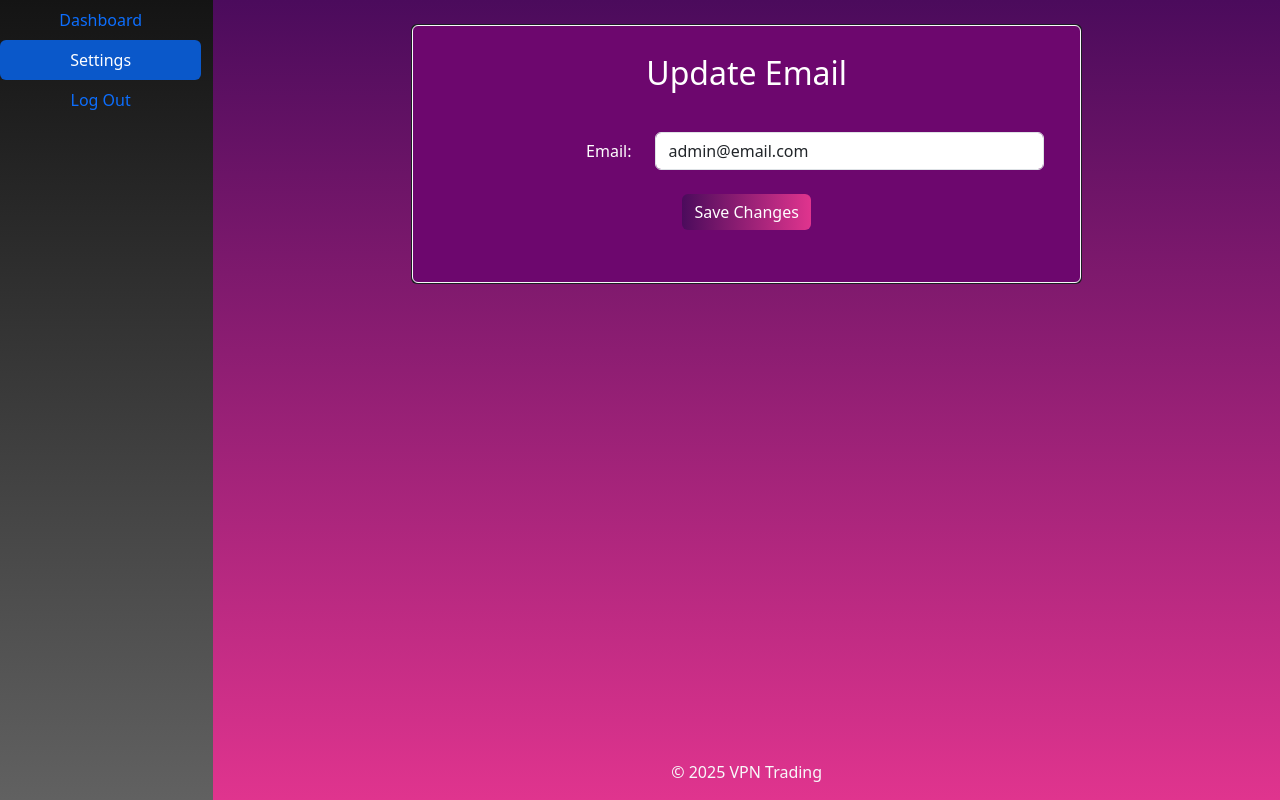
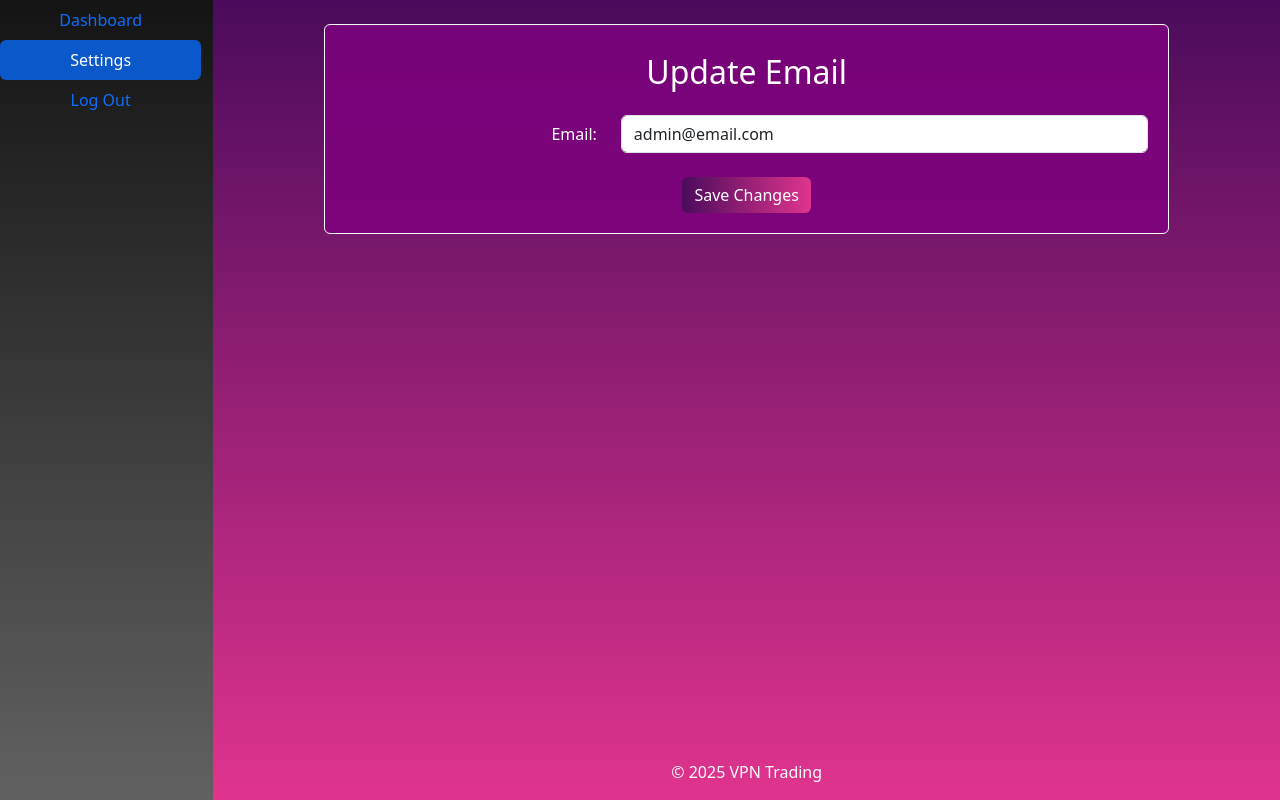
Before and after one commit to TrioStuds/Capstone-Git-Repo, a Flask app: page /admin_settings in a window 1280 px wide. Run offline with Flask 3, Linux system fonts and the light colour scheme; the visitor is signed in with stand-in values (Sample User, id 1).

Commit message:
updated admin settings page style to match the rest of the templates. changed the buttons on deposit, settings, and withdraw page to not span entire screen

```diff
--- a/templates/admin_settings.html
+++ b/templates/admin_settings.html
@@ -5,15 +5,10 @@
 {% block page_header %}Admin Settings{% endblock %}
 
 {% block content %}
-<body class="text-white">
-    <div class="dashboard-container">
-        <div class="main-content text-center mt-4">
-            <!-- Settings Grid -->
-            <div class="container mt-4">
+<div class="container mt-4 text-white">
     <div class="row justify-content-center">
-                    <!-- Admin Email Box -->
-                    <div class="col-md-8">
-                        <div class="card bg-dark text-white">
+        <div class="col-md-10">
+            <!-- Update Email Box -->
             <div class="border border-light rounded d-flex flex-column align-items-center"
                  style="background-color: rgba(128, 0, 128, 0.8); padding: 20px;">
                 <h2 class="mt-2 mb-4">Update Email</h2>
@@ -29,15 +24,14 @@
                             {% endfor %}
                         {% endif %}
                     {% endwith %}
-
                     <form method="POST" action="{{ url_for('admin_settings') }}">
                         <div class="mb-3 row align-items-center">
-                                            <label class="col-sm-4 text-end">Email:</label>
+                            <label class="col-sm-4 col-form-label text-end">Email:</label>
                             <div class="col-sm-8">
                                 <input type="email" class="form-control" name="email" value="{{ admin.email }}" required>
                             </div>
                         </div>
-                                        <div class="text-center mt-4 mb-3">
+                        <div class="text-center mt-4">
                             <button type="submit" class="btn btn-primary"
                                     style="background: linear-gradient(90deg, #4B0B5C, #E0348E); border: none;">
                                 Save Changes
@@ -49,8 +43,4 @@
         </div>
     </div>
 </div>
-            </div>
-        </div>
-    </div>
-</body>
 {% endblock %}
--- a/templates/deposit.html
+++ b/templates/deposit.html
@@ -48,7 +48,7 @@
                                         {% endfor %}
                                     </select>
                                 </div>
-                                <div class="d-grid gap-2">
+                                <div class="text-center">
                                     <button type="submit" class="btn btn-primary"
                                             style="background: linear-gradient(90deg, #4B0B5C, #E0348E); border: none;">
                                         Deposit Funds
@@ -59,7 +59,7 @@
                             <div class="alert alert-warning" role="alert">
                                 No bank accounts found. Please add a bank account in your settings first.
                             </div>
-                            <div class="d-grid gap-2">
+                            <div class="text-center">
                                 <a href="{{ url_for('settings') }}" class="btn btn-primary"
                                    style="background: linear-gradient(90deg, #4B0B5C, #E0348E); border: none;">
                                     Add Bank Account
--- a/templates/settings.html
+++ b/templates/settings.html
@@ -43,7 +43,7 @@
                                 <input type="email" class="form-control" name="email" value="{{ user.email }}" required>
                             </div>
                         </div>
-                        <div class="d-grid gap-2 mt-4">
+                        <div class="text-center mt-4">
                             <button type="submit" class="btn btn-primary"
                                     style="background: linear-gradient(90deg, #4B0B5C, #E0348E); border: none;">
                                 Save Changes
@@ -77,7 +77,7 @@
                                 <input type="text" class="form-control" name="account_number" required>
                             </div>
                         </div>
-                        <div class="d-grid gap-2 mt-4">
+                        <div class="text-center mt-4">
                             <button type="submit" class="btn btn-primary"
                                     style="background: linear-gradient(90deg, #4B0B5C, #E0348E); border: none;">
                                 Add Bank Account
--- a/templates/withdraw.html
+++ b/templates/withdraw.html
@@ -46,7 +46,7 @@
                                         {% endfor %}
                                     </select>
                                 </div>
-                                <div class="d-grid gap-2">
+                                <div class="text-center">
                                     <button type="submit" class="btn btn-primary" style="background: linear-gradient(90deg, #4B0B5C, #E0348E); border: none;">
                                         Withdraw Funds
                                     </button>
@@ -56,7 +56,7 @@
                             <div class="alert alert-warning" role="alert">
                                 No bank accounts found. Please add a bank account in your settings first.
                             </div>
-                            <div class="d-grid gap-2">
+                            <div class="text-center">
                                 <a href="{{ url_for('settings') }}" class="btn btn-primary" style="background: linear-gradient(90deg, #4B0B5C, #E0348E); border: none;">
                                     Add Bank Account
                                 </a>
```
Lines whose indentation alone changed are shown as unchanged.
